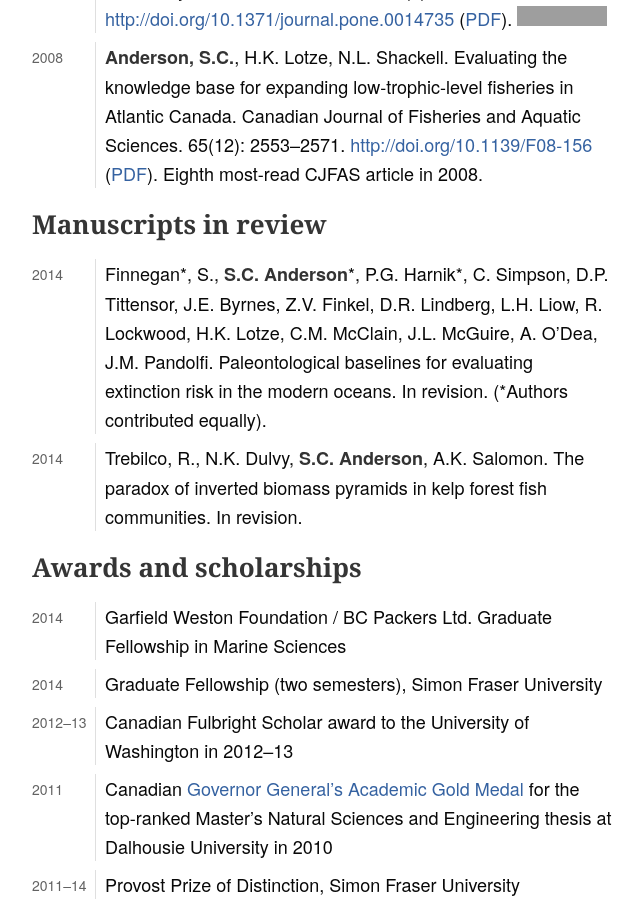
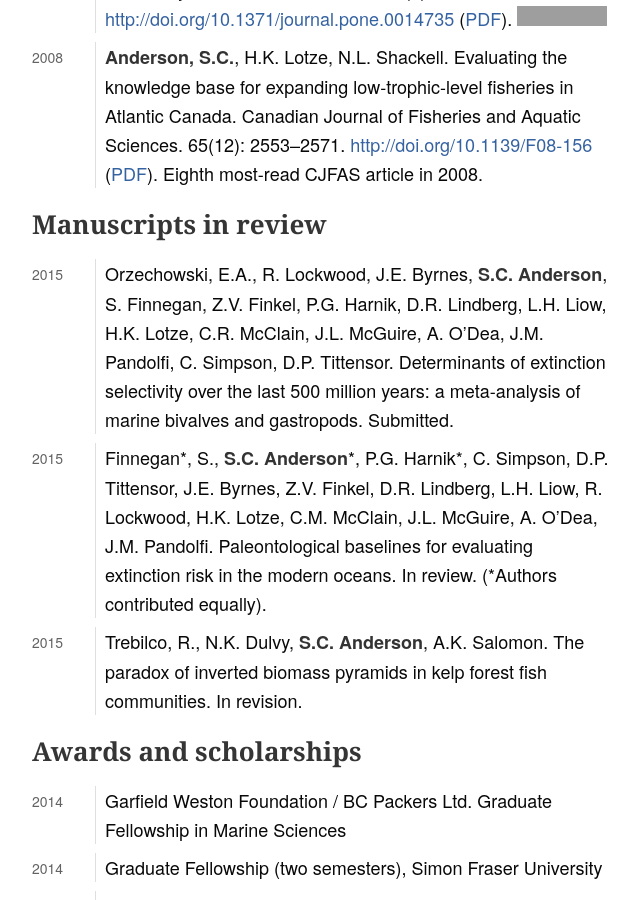
Before and after one commit to seananderson/seananderson.ca, a Jekyll site: the page built from cv.html, in a window 1280 px wide and 900 px high, scrolled down 3821 px. Shown: the whole window, without its empty margins (318-960 px from the left). Built offline with Jekyll 4.4.1, drawn with Linux system fonts in a browser that asks for light colours; Markdown is read by kramdown in place of the engine named in the settings; comment, search, counter and statistics services are not loaded; grey boxes are pictures that could not be loaded.

Commit message:
Update CV

```diff
--- a/cv.html
+++ b/cv.html
@@ -103,10 +103,13 @@ title: seananderson.ca
 </dl>
 <h1 id="manuscripts-in-review">Manuscripts in review</h1>
 <dl>
-<dt>2014</dt>
-<dd>Finnegan*, S., <strong>S.C. Anderson</strong>*, P.G. Harnik*, C. Simpson, D.P. Tittensor, J.E. Byrnes, Z.V. Finkel, D.R. Lindberg, L.H. Liow, R. Lockwood, H.K. Lotze, C.M. McClain, J.L. McGuire, A. O’Dea, J.M. Pandolfi. Paleontological baselines for evaluating extinction risk in the modern oceans. In revision. (*Authors contributed equally).
+<dt>2015</dt>
+<dd>Orzechowski, E.A., R. Lockwood, J.E. Byrnes, <strong>S.C. Anderson</strong>, S. Finnegan, Z.V. Finkel, P.G. Harnik, D.R. Lindberg, L.H. Liow, H.K. Lotze, C.R. McClain, J.L. McGuire, A. O’Dea, J.M. Pandolfi, C. Simpson, D.P. Tittensor. Determinants of extinction selectivity over the last 500 million years: a meta-analysis of marine bivalves and gastropods. Submitted.
 </dd>
-<dt>2014</dt>
+<dt>2015</dt>
+<dd>Finnegan*, S., <strong>S.C. Anderson</strong>*, P.G. Harnik*, C. Simpson, D.P. Tittensor, J.E. Byrnes, Z.V. Finkel, D.R. Lindberg, L.H. Liow, R. Lockwood, H.K. Lotze, C.M. McClain, J.L. McGuire, A. O’Dea, J.M. Pandolfi. Paleontological baselines for evaluating extinction risk in the modern oceans. In review. (*Authors contributed equally).
+</dd>
+<dt>2015</dt>
 <dd>Trebilco, R., N.K. Dulvy, <strong>S.C. Anderson</strong>, A.K. Salomon. The paradox of inverted biomass pyramids in kelp forest fish communities. In revision.
 </dd>
 </dl>
```
Also changed, not shown: AndersonCV.txt (+11 -3 lines), cv-pandoc.md (+6 -3 lines), 1 other file.
